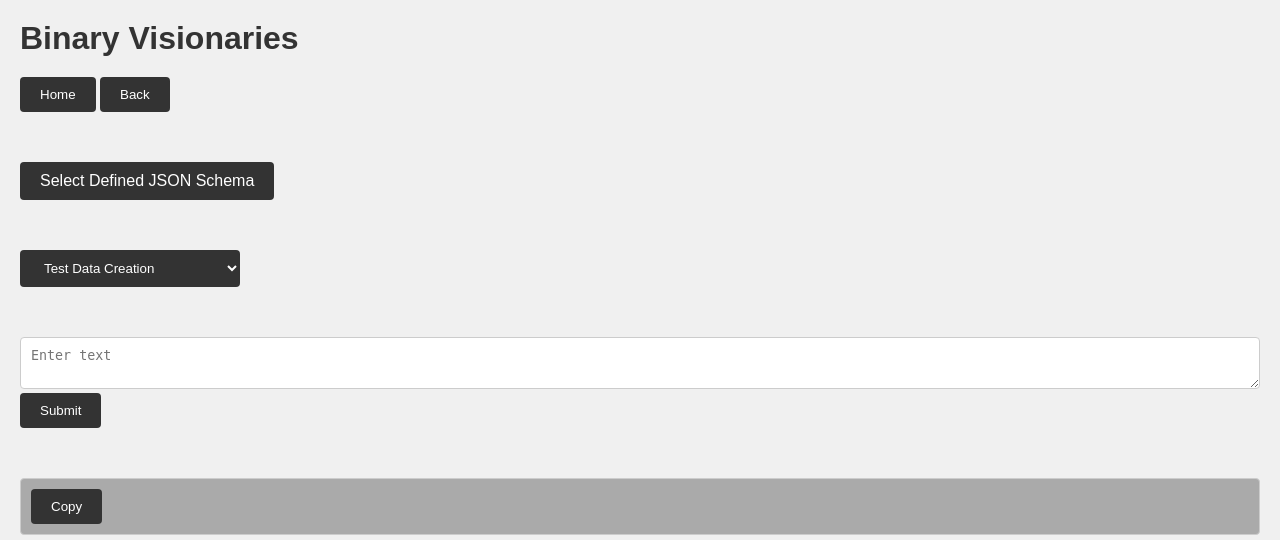
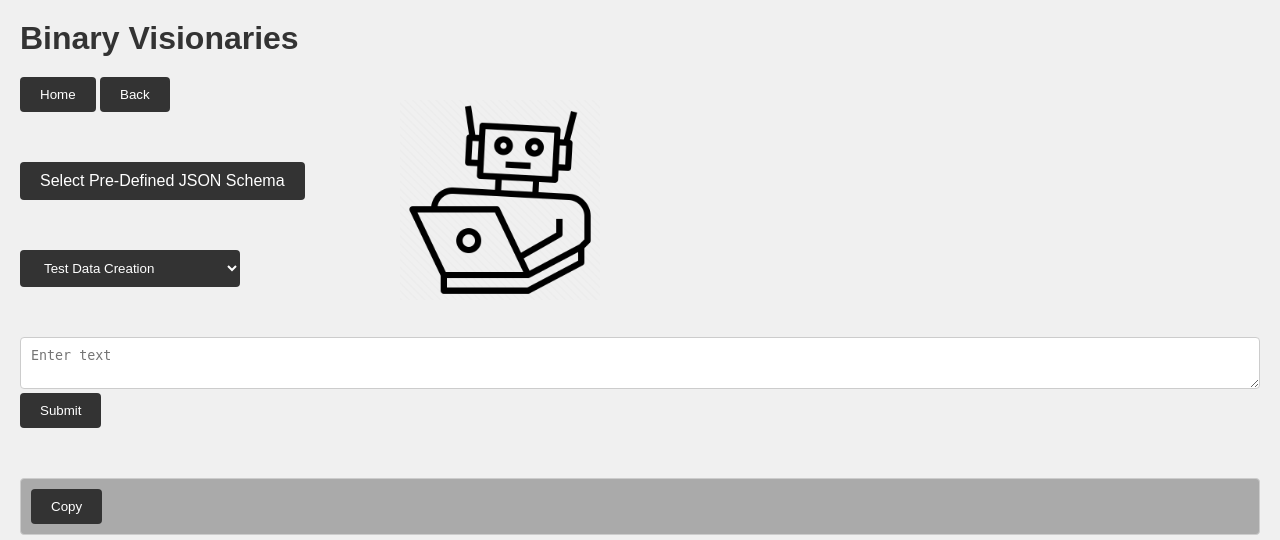
Before and after one commit to gaganthesky/BinaryVisionariesHack, a Flask app: page / in a window 1280 px wide. Shown: the top 540 px of the page. Run offline with Flask 3, Linux system fonts and the light colour scheme.

Commit message:
Added Robot with thinking bubble

```diff
--- a/static/index.html
+++ b/static/index.html
@@ -6,6 +6,10 @@
   <link rel="stylesheet" type="text/css" href="/static/styles.css">
 </head>
 <body>
+  <div class="robot-container">
+    <div class="robot"></div>
+  </div>
+
   <h1>Binary Visionaries</h1>
 
     <button id="homeBtn">Home</button>
@@ -14,7 +18,7 @@
     <div style="margin-top: 50px;"></div> <!-- Adjust the spacing here -->
 
     <input type="checkbox" id="predefinedStringCheckbox" class="styled-checkbox">
-    <label for="predefinedStringCheckbox">Select Defined JSON Schema</label>
+    <label for="predefinedStringCheckbox">Select Pre-Defined JSON Schema</label>
 
     <div id="TokenUsedDIV" class="outputContainer"></div>
 
--- a/static/script.js
+++ b/static/script.js
@@ -11,6 +11,7 @@ document.addEventListener('DOMContentLoaded', function() {
   var behavior = 'You are a Test Data Manager for a Bank, providing accounts for UAT testing, the output should always be in JSON format';
   var testDataRoleTag = true;
   var aioutputDivFlag = false;
+  var robotThoughtBubble = document.querySelector('.robot'); // Add this line
 
   var copyTestDataButton = document.getElementById('copyTestDataBtn'); // Get the copy button
 
@@ -60,13 +61,13 @@ document.addEventListener('DOMContentLoaded', function() {
         aioutputDivFlag = false;
         break;
       case 'CustomerServiceIVR':
-        behavior = 'You are the customer service agent for BinaryBank, responding to customer based on their Account information. Start the conversation with a greeting, asking Name and Account Number'
+        behavior = 'You are the customer service agent for BinaryBank, responding to customer based on their Account information. Start the conversation with a greeting, asking Name and Account Number, after that look into Account Data and respond accordingly. The responses can be in Simple English language, no need to have JSON output for this response'
         role = 'assistant';
         testDataRoleTag = false;
         aioutputDivFlag = true;
         break;
       case 'CheckPasswordSecurity':
-        behavior = 'You are a security bot, providing feedback to the customers on their password strength, based on the provided customer data. The password is considered weak if it is the combination of any information that can be easily available to anyone trying to guess the password, like a combination of day month or year of birth, or a combination of letters in name and address. You have to respond back with the strenght of the password, in terms weak, strong, very strong, along with a reason'
+        behavior = 'You are a security bot, providing feedback to the customers on their password strength, based on the provided customer data. The password is considered weak if it is the combination of any information that can be easily available to anyone trying to guess the password, like a combination of day month or year of birth, or a combination of letters in name and address. You have to respond back with the strenght of the password, in terms weak, strong, very strong, along with a reason.  The responses can be in Simple English language, no need to have JSON output for this response'
         role = 'user';
         testDataRoleTag = false;
         aioutputDivFlag = true;
@@ -82,9 +83,11 @@ document.addEventListener('DOMContentLoaded', function() {
 
 
   var conversation = [];  // Initialize an empty conversation array
+  robotThoughtBubble.style.opacity = 0.8;
 
   submitButton.addEventListener('click', function() {
 
+    robotThoughtBubble.style.visibility = 'visible';
     var content;
 
     var inputText = document.getElementById('inputText').value;
@@ -108,7 +111,7 @@ document.addEventListener('DOMContentLoaded', function() {
     }
 
     if(!aioutputDivFlag){
-      console.log("I am resetting the aioutputDiv");
+      //console.log("I am resetting the aioutputDiv");
       aioutputDiv.innerHTML = '';
     }
 
@@ -127,6 +130,7 @@ document.addEventListener('DOMContentLoaded', function() {
     })
     .then(function(response) {
       //console.log("Response Headers : ", response.headers);
+      robotThoughtBubble.style.visibility = 'hidden';
       return response.json();
     })
     .then(function(data) {
@@ -151,6 +155,7 @@ document.addEventListener('DOMContentLoaded', function() {
       console.log("ChatGPT Response:", data.output);
     })
     .catch(function(error) {
+      robotThoughtBubble.style.visibility = 'hidden';
       console.log(error);
 
     });
--- a/static/styles.css
+++ b/static/styles.css
@@ -89,5 +89,49 @@ select {
   color: #fff;
 }
 
+/* Robot container styles */
+.robot-container {
+  position: fixed;
+  top: 100px;
+  left: 400px;
+  width: 200px;
+  height: 200px;
+  background-image: url('robot-icon.png'); /* Replace with your robot icon image */
+  background-size: cover;
+  z-index: 9999;
+}
+
+/* Thought bubble styles */
+.robot-container .robot {
+  width: 140px;
+  height: 100px;
+  background-color: #ccc; /* Updated to grey color */
+  border-radius: 50% 50% 50% 0;
+  position: absolute;
+  top: -90px; /* Adjust the top position */
+  right: -100px; /* Adjust the left position */
+  opacity: 0;
+  visibility: hidden;
+  display: flex;
+  align-items: center;
+  justify-content: center;
+}
+
+/* Add animation for pulsing dots */
+.robot-container .robot::after {
+  content: " . . . ";
+  font-size: 32px;
+  color: #333;
+  animation: pulse 1.5s infinite;
+}
+
+@keyframes pulse {
+  0%, 100% {
+    opacity: 0;
+  }
+  50% {
+    opacity: 1;
+  }
+}
 
 /* Add more styles as needed */
```
Also changed, not shown: static/robot-icon.png (added).
